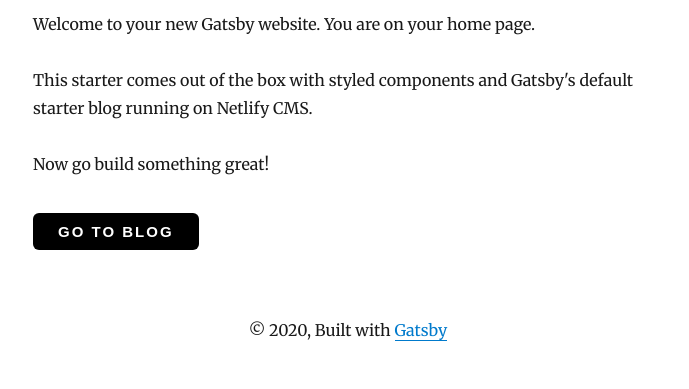
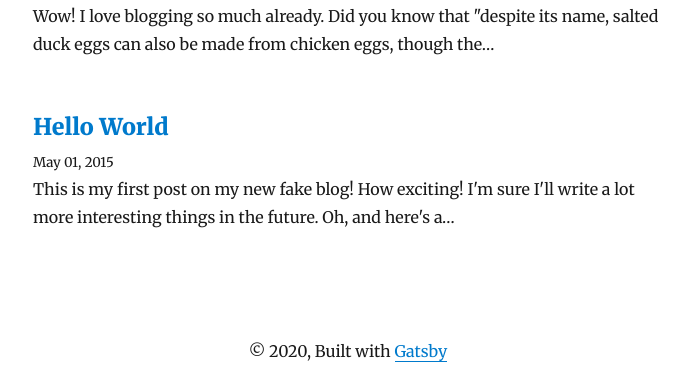
Before and after one commit to dwin0/blog, a Gatsby site: page / in a window 1280 px wide. Shown: the part 739-1128 px from the top of the page, without its empty margins (292-981 px from the left). Before the commit the page ends 1107 px from the top, so only its background shows below. Built offline with nearby package versions, Linux system fonts and the light colour scheme; Gatsby itself is replaced by a stand-in of ours; some packages are replaced by stand-ins of ours.

Commit message:
blog page as start page

```diff
--- a/src/components/button.js
+++ /dev/null
@@ -1,32 +0,0 @@
-import React from "react"
-import styled from "styled-components"
-
-const Button = props => (
-  <ButtonWrapper props={props}>{props.children}</ButtonWrapper>
-)
-
-const ButtonWrapper = styled.button`
-  display: block;
-  border: none;
-  text-align: center;
-  box-sizing: border-box;
-  text-decoration: none;
-  padding: 10px 25px;
-  cursor: pointer;
-  text-transform: uppercase;
-  letter-spacing: 2px;
-
-  background: ${props => props.props.background || "black"};
-  color: ${props => props.props.color || "rgb(255, 255, 255)"};
-  font-size: ${props => props.props.fontSize || "15px"};
-  font-weight: ${props => props.props.fontWeight || "600"};
-  border-radius: ${props => props.props.radius || "6px"};
-  margin-top: ${props => props.props.marginTop};
-  margin-bottom: ${props => props.props.marginBottom};
-
-  &:hover {
-    box-shadow: inset 0 0 100px 100px rgba(255, 255, 255, 0.25);
-  }
-`
-
-export default Button
--- a/src/components/layout.js
+++ b/src/components/layout.js
@@ -7,11 +7,10 @@ import { rhythm, scale } from "../utils/typography"
 class Layout extends React.Component {
   render() {
     const { location, title, children } = this.props
-    const rootPath = `${__PATH_PREFIX__}/`
-    const blogPath = `${__PATH_PREFIX__}/blog/`
+    const blogPath = `${__PATH_PREFIX__}/`
     let header
 
-    if (location.pathname === rootPath || location.pathname === blogPath) {
+    if (location.pathname === blogPath) {
       header = (
         <h1
           style={{
@@ -26,7 +25,7 @@ class Layout extends React.Component {
               textDecoration: `none`,
               color: `inherit`,
             }}
-            to={location.pathname === blogPath ? `/blog/` : `/`}
+            to={`/`}
           >
             {title}
           </Link>
@@ -46,7 +45,7 @@ class Layout extends React.Component {
               textDecoration: `none`,
               color: `inherit`,
             }}
-            to={`/blog/`}
+            to={`/`}
           >
             {title}
           </Link>
--- a/src/pages/index.js
+++ b/src/pages/index.js
@@ -1,39 +1,76 @@
 import React from "react"
-import { Link } from "gatsby"
+import { Link, graphql } from "gatsby"
 
+import Bio from "../components/bio"
 import Layout from "../components/layout"
 import SEO from "../components/seo"
-import Button from "../components/button"
+import { rhythm } from "../utils/typography"
 
-class IndexPage extends React.Component {
+class Blog extends React.Component {
   render() {
-    const siteTitle = "Gatsby Starter Personal Website"
+    const { data } = this.props
+    const siteTitle = data.site.siteMetadata.title
+    const posts = data.allMdx.edges
 
     return (
       <Layout location={this.props.location} title={siteTitle}>
-        <SEO
-          title="Home"
-          keywords={[`blog`, `gatsby`, `javascript`, `react`]}
-        />
-        <img style={{ margin: 0 }} src="./GatsbyScene.svg" alt="Gatsby Scene" />
-        <h1>
-          Hey people{" "}
-          <span role="img" aria-label="wave emoji">
-            👋
-          </span>
-        </h1>
-        <p>Welcome to your new Gatsby website. You are on your home page.</p>
-        <p>
-          This starter comes out of the box with styled components and Gatsby's
-          default starter blog running on Netlify CMS.
-        </p>
-        <p>Now go build something great!</p>
-        <Link to="/blog/">
-          <Button marginTop="35px">Go to Blog</Button>
-        </Link>
+        <SEO title="All posts" />
+        <Bio />
+        <div style={{ margin: "20px 0 40px" }}>
+          {posts.map(({ node }) => {
+            const title = node.frontmatter.title || node.fields.slug
+            return (
+              <div key={node.fields.slug}>
+                <h3
+                  style={{
+                    marginBottom: rhythm(1 / 4),
+                  }}
+                >
+                  <Link
+                    style={{ boxShadow: `none` }}
+                    to={`blog${node.fields.slug}`}
+                  >
+                    {title}
+                  </Link>
+                </h3>
+                <small>{node.frontmatter.date}</small>
+                <p
+                  dangerouslySetInnerHTML={{
+                    __html: node.frontmatter.description || node.excerpt,
+                  }}
+                />
+              </div>
+            )
+          })}
+        </div>
       </Layout>
     )
   }
 }
 
-export default IndexPage
+export default Blog
+
+export const pageQuery = graphql`
+  query {
+    site {
+      siteMetadata {
+        title
+      }
+    }
+    allMdx(sort: { fields: [frontmatter___date], order: DESC }) {
+      edges {
+        node {
+          excerpt
+          fields {
+            slug
+          }
+          frontmatter {
+            date(formatString: "MMMM DD, YYYY")
+            title
+            description
+          }
+        }
+      }
+    }
+  }
+`
```
Also changed, not shown: src/pages/blog.js (deleted, +0 -80 lines).
